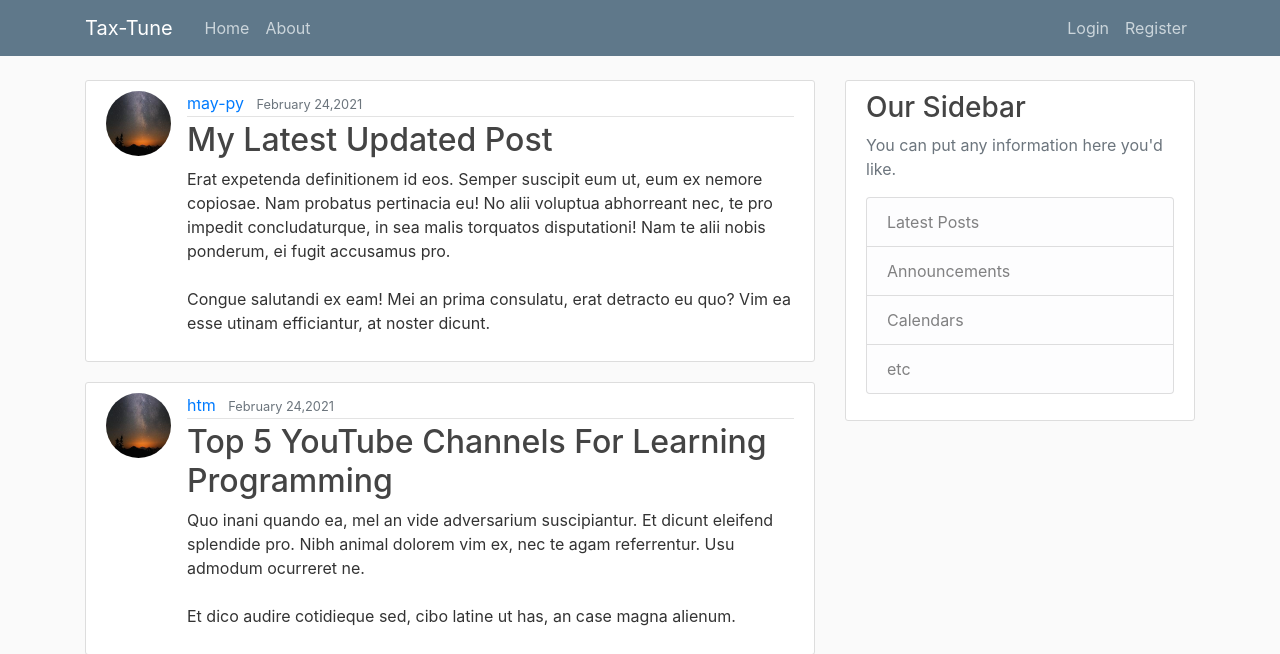
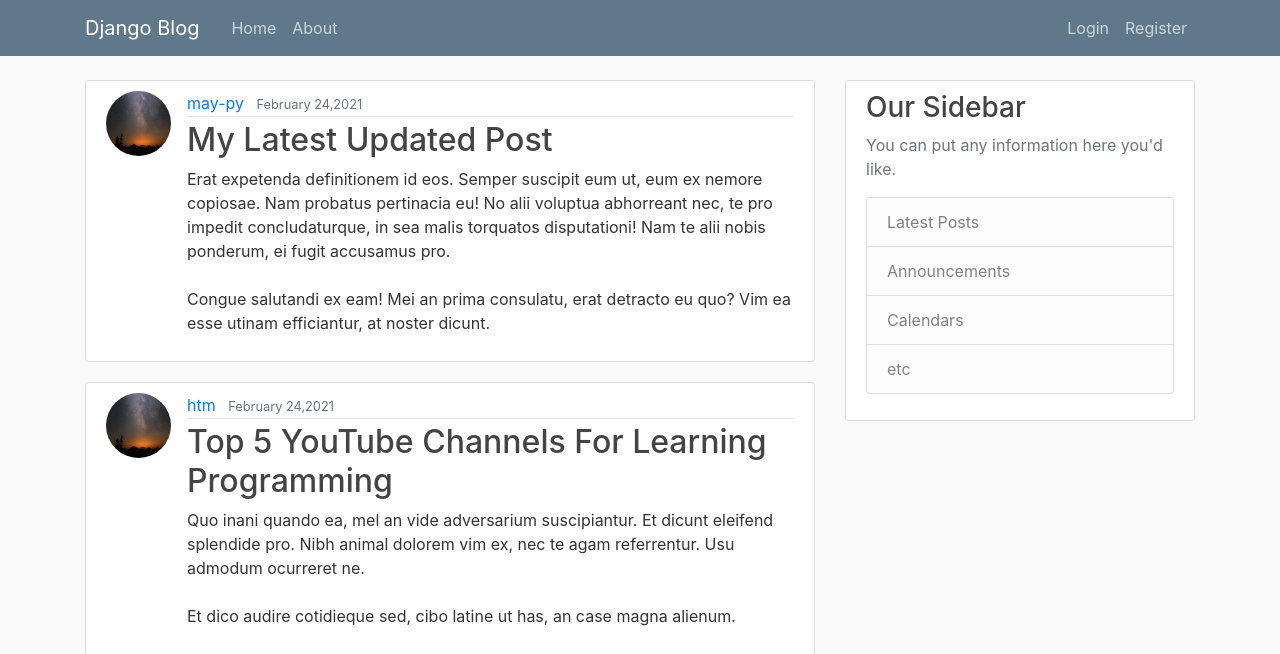
Before and after one commit to may-py/tax-tune, a Django app: page / in a window 1280 px wide. Shown: the top 654 px of the page. Run offline with Django 3.2, Linux system fonts and the light colour scheme; data comes from the database, SQL or seed files in the repository; some libraries are stand-ins or nearby versions.

Commit message:
Revert "'all'"
This reverts commit d8501a09c1c60b50bdfefaf54048b03a41cde998.

```diff
--- a/blog/templates/blog/base.html
+++ b/blog/templates/blog/base.html
@@ -23,7 +23,7 @@
     <header class="site-header">
       <nav class="navbar navbar-expand-md navbar-dark bg-steel fixed-top">
         <div class="container">
-          <a class="navbar-brand mr-4" href="{% url 'blog-home' %}">Tax-Tune</a>
+          <a class="navbar-brand mr-4" href="{% url 'blog-home' %}">Django Blog</a>
           <button class="navbar-toggler" type="button" data-toggle="collapse" data-target="#navbarToggle" aria-controls="navbarToggle" aria-expanded="false" aria-label="Toggle navigation">
           <span class="navbar-toggler-icon"></span>
           </button>
--- a/djblog/settings.py
+++ b/djblog/settings.py
@@ -125,8 +125,6 @@ STATIC_URL = '/static/'
 MEDIA_ROOT = os.path.join(BASE_DIR, 'media')
 MEDIA_URL = '/media/'
 
-DEFAULT_AUTO_FIELD='django.db.models.AutoField'
-
 CRISPY_TEMPLATE_PACK = 'bootstrap4'
 
 LOGIN_REDIRECT_URL = 'blog-home'
```
Also changed, not shown: requirements.txt (added, +29 -0 lines), README.md (added), __init__.py (added), 1 other file.
